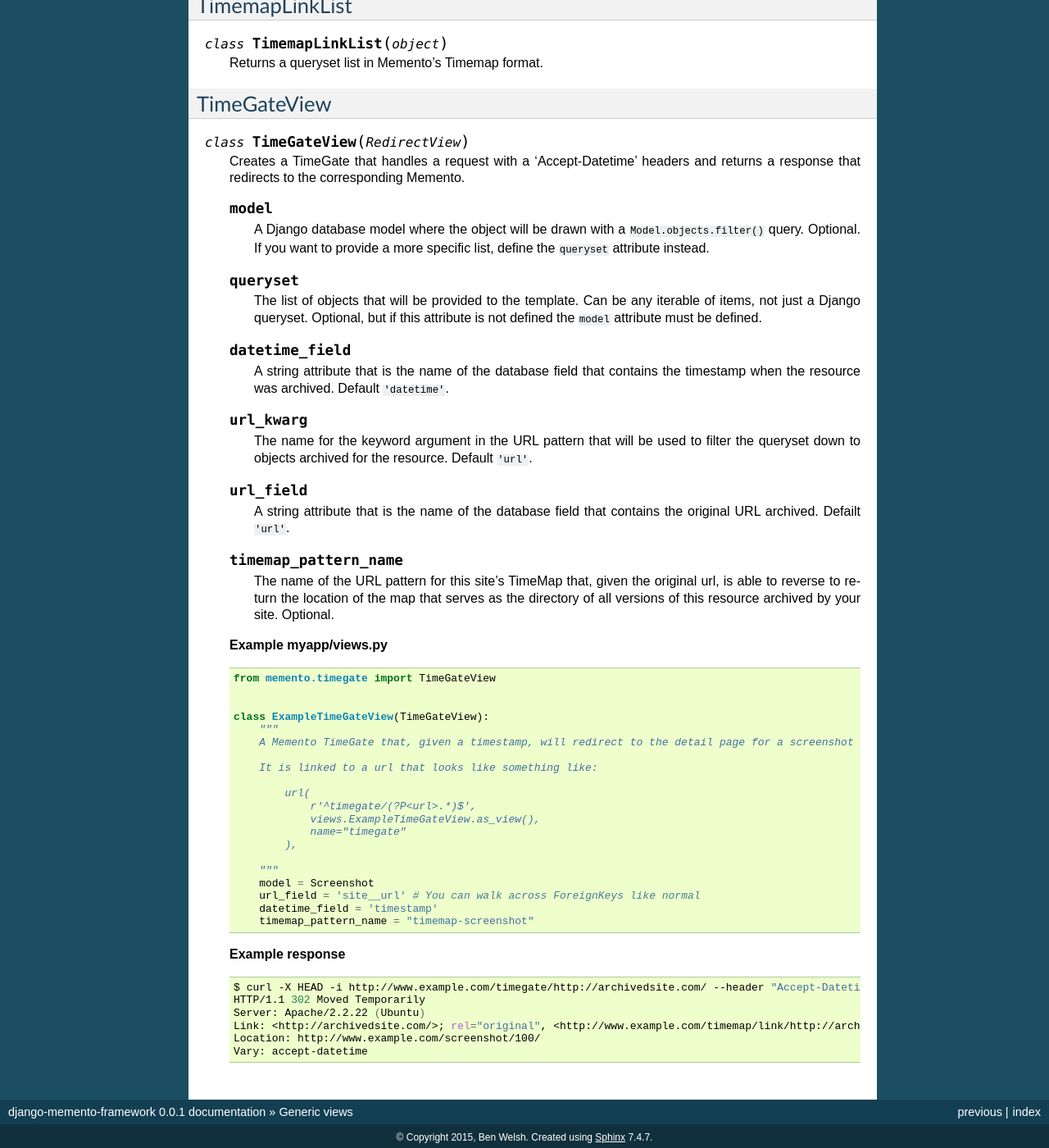
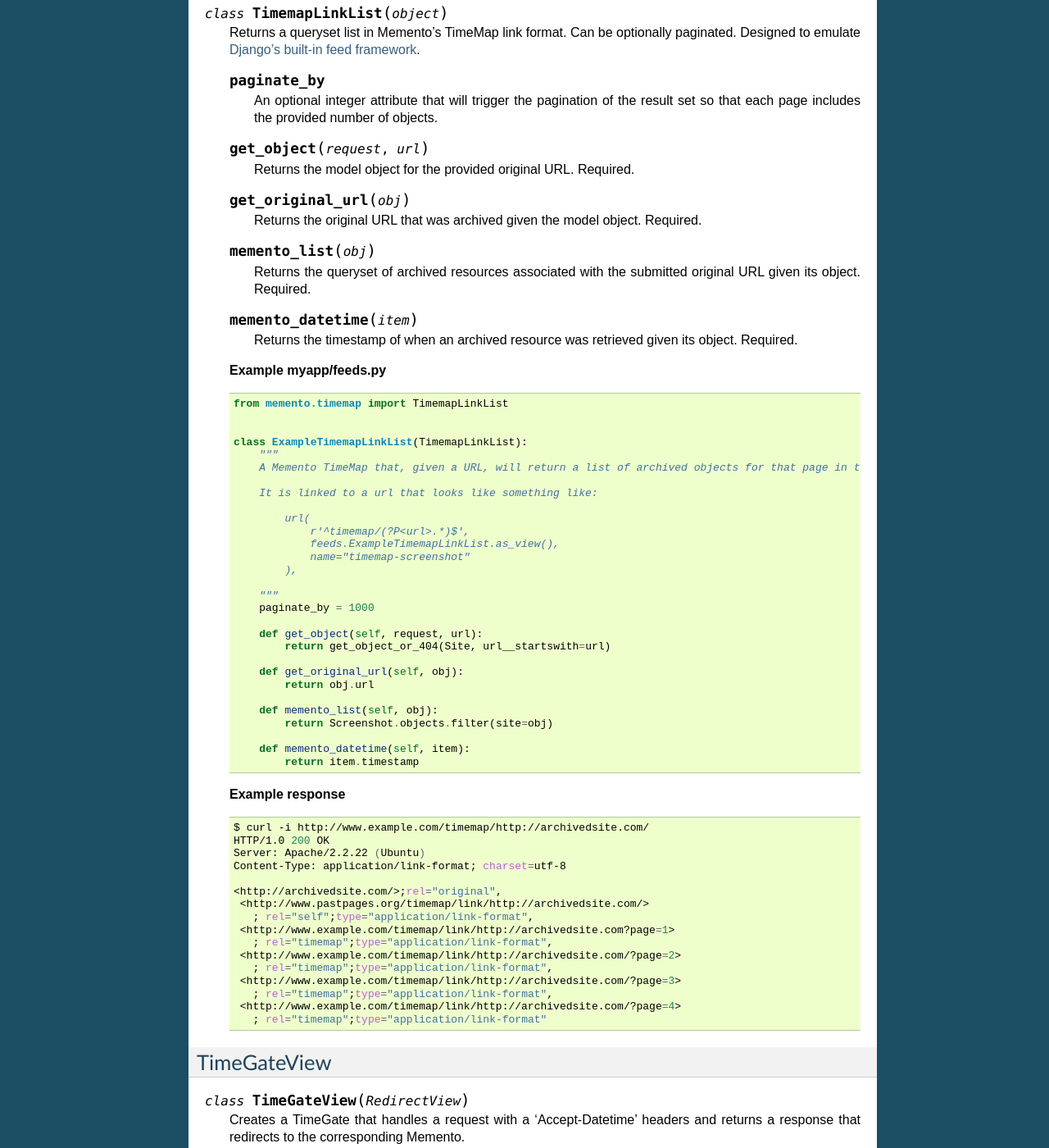
Before and after one commit to palewire/django-memento-framework, a Sphinx documentation site: the page built from docs/genericviews.rst, in a window 1280 px wide and 1400 px high, scrolled down 1356 px. Shown: the whole window at 82% size. Built offline with Sphinx 7.4.7, drawn with Linux system fonts in a browser that asks for light colours; pages that are not in the unit, such as notebooks, are missing from menus; some of the changed text lies outside the part shown.

Commit message:
Added TimeMapLinkList documentation

```diff
--- a/docs/genericviews.rst
+++ b/docs/genericviews.rst
@@ -3,9 +3,7 @@ Generic views
 
 Django's `class-based views <https://docs.djangoproject.com/en/dev/topics/class-based-views/>`_  are used to query data and format it according to `Memento's rules <http://www.mementoweb.org/guide/quick-intro/>`_.
 
-Putting all the pieces together is a little tricky at first, particularly if you haven't studied `the Django source code <https://github.com/django/django/tree/master/django/views/generic>`_ or lack experience `working with Python classes <http://www.diveintopython.net/object_oriented_framework/defining_classes.html>`_ in general.
-
-But if you figure it out, we think it's worth the trouble.
+Putting all the pieces together is a little tricky at first, particularly if you haven't studied `the Django source code <https://github.com/django/django/tree/master/django/views/generic>`_ or lack experience `working with Python classes <http://www.diveintopython.net/object_oriented_framework/defining_classes.html>`_ in general. But if you figure it out, we think it's worth the trouble.
 
 MementoDetailView
 -----------------
@@ -81,8 +79,83 @@ TimemapLinkList
 
 .. py:class:: TimemapLinkList(object)
 
-    Returns a queryset list in Memento's Timemap format.
+    Returns a queryset list in Memento's TimeMap link format. Can be optionally paginated. Designed to emulate `Django's built-in feed framework <https://docs.djangoproject.com/en/1.8/ref/contrib/syndication/>`_.
 
+    .. py:attribute:: paginate_by
+
+        An optional integer attribute that will trigger the pagination of the
+        result set so that each page includes the provided number of objects.
+
+    .. py:method:: get_object(request, url)
+
+        Returns the model object for the provided original URL. Required.
+
+    .. py:method:: get_original_url(obj)
+
+        Returns the original URL that was archived given the model object. Required.
+
+    .. py:method:: memento_list(obj)
+
+        Returns the queryset of archived resources associated with the submitted original URL given its object. Required.
+
+    .. py:method:: memento_datetime(item)
+
+        Returns the timestamp of when an archived resource was retrieved given its object. Required.
+
+    **Example myapp/feeds.py**
+
+    .. code-block:: python
+
+        from memento.timemap import TimemapLinkList
+
+
+        class ExampleTimemapLinkList(TimemapLinkList):
+            """
+            A Memento TimeMap that, given a URL, will return a list of archived objects for that page in the archive in link format.
+
+            It is linked to a url that looks like something like:
+
+                url(
+                    r'^timemap/(?P<url>.*)$',
+                    feeds.ExampleTimemapLinkList.as_view(),
+                    name="timemap-screenshot"
+                ),
+
+            """
+            paginate_by = 1000
+
+            def get_object(self, request, url):
+                return get_object_or_404(Site, url__startswith=url)
+
+            def get_original_url(self, obj):
+                return obj.url
+
+            def memento_list(self, obj):
+                return Screenshot.objects.filter(site=obj)
+
+            def memento_datetime(self, item):
+                return item.timestamp
+
+    **Example response**
+
+    .. code-block:: bash
+
+        $ curl -i http://www.example.com/timemap/http://archivedsite.com/
+        HTTP/1.0 200 OK
+        Server: Apache/2.2.22 (Ubuntu)
+        Content-Type: application/link-format; charset=utf-8
+
+        <http://archivedsite.com/>;rel="original",
+         <http://www.pastpages.org/timemap/link/http://archivedsite.com/>
+           ; rel="self";type="application/link-format",
+         <http://www.example.com/timemap/link/http://archivedsite.com?page=1>
+           ; rel="timemap";type="application/link-format",
+         <http://www.example.com/timemap/link/http://archivedsite.com/?page=2>
+           ; rel="timemap";type="application/link-format",
+         <http://www.example.com/timemap/link/http://archivedsite.com/?page=3>
+           ; rel="timemap";type="application/link-format",
+         <http://www.example.com/timemap/link/http://archivedsite.com/?page=4>
+           ; rel="timemap";type="application/link-format"
 
 TimeGateView
 ------------
```
